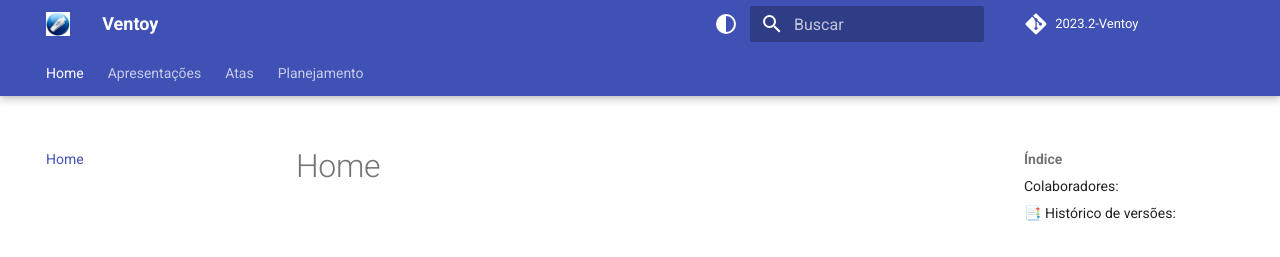
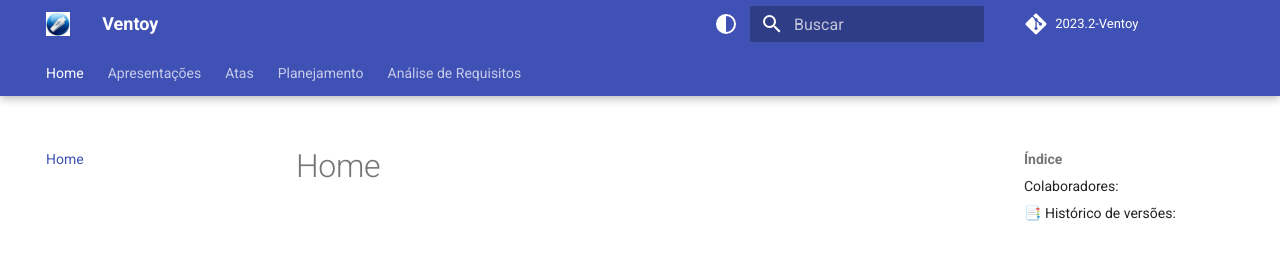
Before and after one commit to Interacao-Humano-Computador/2023.2-Ventoy, an MkDocs documentation site: the page built from docs/index.md, in a window 1280 px wide. Shown: the top 257 px of the page. Built offline with MkDocs 1.6.1 and Material for MkDocs 9.7.7, drawn with Linux system fonts in a browser that asks for light colours; comment, search, counter and statistics services are not loaded.

Commit message:
Adicionado elemento na navbar

```diff
--- a/mkdocs.yml
+++ b/mkdocs.yml
@@ -37,6 +37,8 @@ nav:
       - Processo design: planejamento/processo_de_design.md
       - Sites avaliados: planejamento/sites-avaliados.md
       - Site escolhido: planejamento/site-escolhido.md
+  - Análise de Requisitos:
+    - Cenários: AnaliseDeRequisitos/cenarios.md
 
 theme:
   name: material
```
